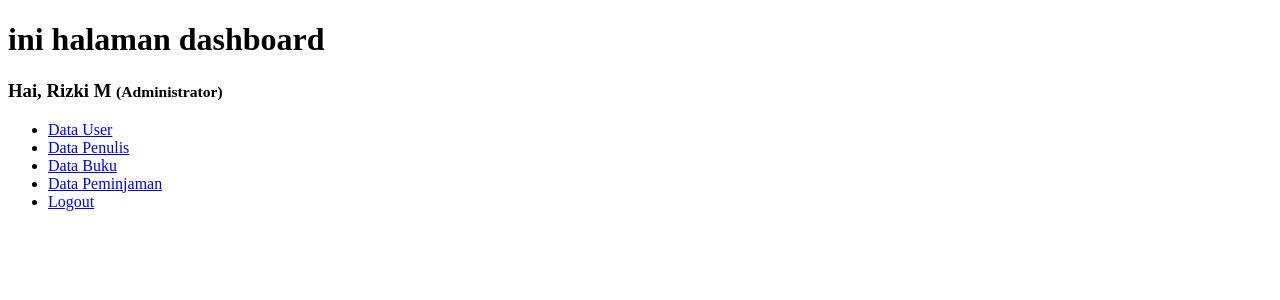
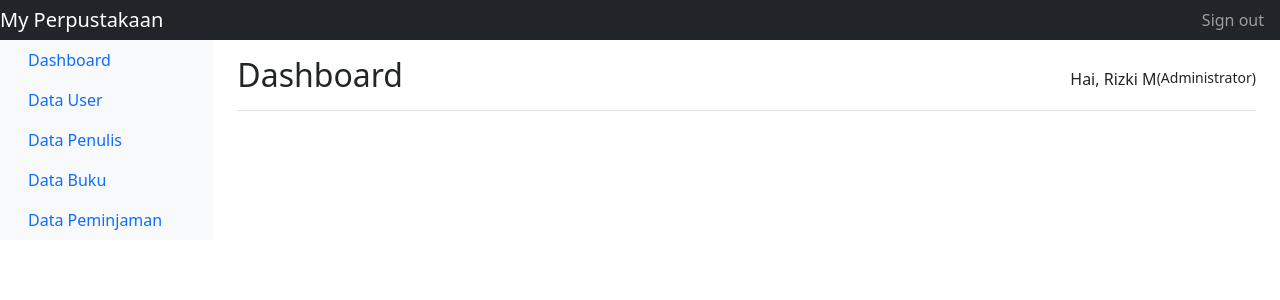
Before and after one commit to rizkimuliono/perpustakaan, a PHP site: page /dashboard.php in a window 1280 px wide. Shown: the top 300 px of the page. Run offline with PHP 8.4, Linux system fonts and the light colour scheme; a user stored in the database is signed in.

Commit message:
update dashboard

```diff
--- a/dashboard.php
+++ b/dashboard.php
@@ -10,26 +10,89 @@ if (!isset($_SESSION['username'])) {
 <head>
     <meta charset="UTF-8">
     <meta name="viewport" content="width=device-width, initial-scale=1.0">
+    <link href="https://cdn.jsdelivr.net/npm/bootstrap@5.3.8/dist/css/bootstrap.min.css" rel="stylesheet" integrity="sha384-sRIl4kxILFvY47J16cr9ZwB07vP4J8+LH7qKQnuqkuIAvNWLzeN8tE5YBujZqJLB" crossorigin="anonymous">
+    <script src="https://cdn.jsdelivr.net/npm/bootstrap@5.3.8/dist/js/bootstrap.bundle.min.js" integrity="sha384-FKyoEForCGlyvwx9Hj09JcYn3nv7wiPVlz7YYwJrWVcXK/BmnVDxM+D2scQbITxI" crossorigin="anonymous"></script>
     <title>Dashboard</title>
 </head>
 
 <body>
-    <h1>ini halaman dashboard</h1>
-    <h3>Hai, <?= $_SESSION['nama']; ?> <small>(<?= ($_SESSION['type'] == 1) ? "Administrator" : "Member"; ?>)</small></h3>
+    <nav class="navbar navbar-dark sticky-top bg-dark flex-md-nowrap p-0">
+        <a class="navbar-brand col-sm-3 col-md-2 mr-0" href="#">My Perpustakaan</a>
 
-    <ul>
-        <?php if ($_SESSION['type'] == 1) { ?>
-            <li><a href="#">Data User</a></li>
-            <li><a href="#">Data Penulis</a></li>
-            <li><a href="#">Data Buku</a></li>
-            <li><a href="#">Data Peminjaman</a></li>
-        <?php } ?>
-        <?php if ($_SESSION['type'] == 0) { ?>
-            <li><a href="#">Pinjam Buku</a></li>
-        <?php } ?>
+        <ul class="navbar-nav px-3">
+            <li class="nav-item text-nowrap">
+                <a class="nav-link" href="logout.php">Sign out</a>
+            </li>
+        </ul>
+    </nav>
 
-        <li><a href="logout.php">Logout</a></li>
-    </ul>
+    <div class="container-fluid">
+        <div class="row">
+            <nav class="col-md-2 d-none d-md-block bg-light sidebar">
+                <div class="sidebar-sticky">
+                    <ul class="nav flex-column">
+                        <li class="nav-item">
+                            <a class="nav-link active" href="dashboard.php">
+                                <span data-feather="home"></span>
+                                Dashboard
+                            </a>
+                        </li>
+                        <?php if ($_SESSION['type'] == 1) { ?>
+                            <li class="nav-item">
+                                <a class="nav-link" href="#">
+                                    <span data-feather="file"></span>
+                                    Data User
+                                </a>
+                            </li>
+                            <li class="nav-item">
+                                <a class="nav-link" href="#">
+                                    <span data-feather="shopping-cart"></span>
+                                    Data Penulis
+                                </a>
+                            </li>
+                            <li class="nav-item">
+                                <a class="nav-link" href="#">
+                                    <span data-feather="shopping-cart"></span>
+                                    Data Buku
+                                </a>
+                            </li>
+                            <li class="nav-item">
+                                <a class="nav-link" href="#">
+                                    <span data-feather="shopping-cart"></span>
+                                    Data Peminjaman
+                                </a>
+                            </li>
+                        <?php } ?>
+                        <?php if ($_SESSION['type'] == 0) { ?>
+                            <li class="nav-item">
+                                <a class="nav-link" href="#">
+                                    <span data-feather="shopping-cart"></span>
+                                    Pinjam Buku
+                                </a>
+                            </li>
+                        <?php } ?>
+
+                    </ul>
+
+
+
+                </div>
+            </nav>
+
+            <main role="main" class="col-md-9 ml-sm-auto col-lg-10 pt-3 px-4">
+                <div class="d-flex justify-content-between flex-wrap flex-md-nowrap align-items-center pb-2 mb-3 border-bottom">
+                    <h1 class="h2">Dashboard</h1>
+                    <div class="btn-toolbar mb-2 mb-md-0">
+                        <div class="btn-group mr-2">
+                            Hai, <?= $_SESSION['nama']; ?><small> (<?= ($_SESSION['type'] == 1) ? "Administrator" : "Member"; ?>)</small>
+                        </div>
+                    </div>
+                </div>
+
+
+            </main>
+        </div>
+    </div>
 </body>
 
 </html>
```
